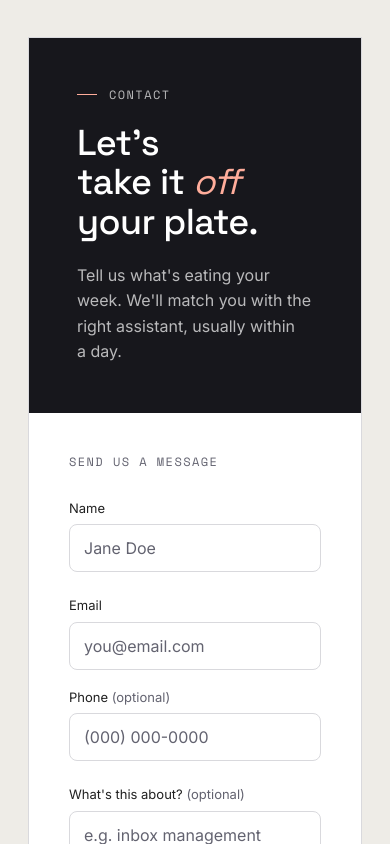
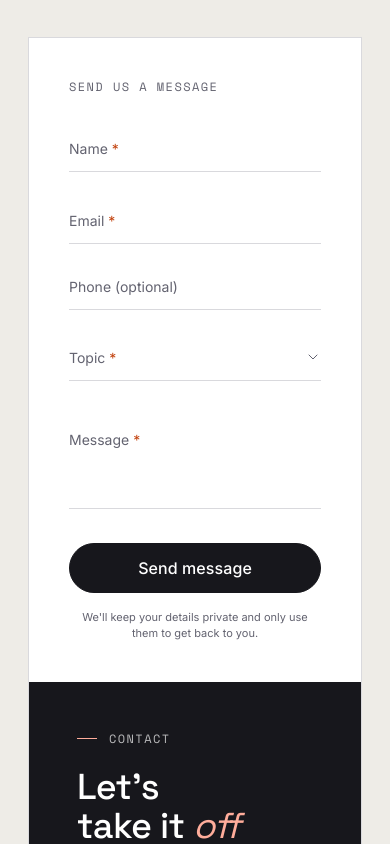
Before and after one commit to martinkilombe/Virtual-Assistant, a Next.js app: page / in a window 390 px wide. Shown: the part 6860-7704 px from the top of the page. Built offline with nearby package versions, Linux system fonts and the light colour scheme.

Commit message:
fix the contact us section

```diff
--- a/package.json
+++ b/package.json
@@ -8,14 +8,17 @@
     "start": "next start"
   },
   "dependencies": {
+    "libphonenumber-js": "^1.13.7",
     "next": "^15.0.0",
     "react": "^19.0.0",
-    "react-dom": "^19.0.0"
+    "react-dom": "^19.0.0",
+    "validator": "^13.15.35"
   },
   "devDependencies": {
     "@types/node": "^22",
     "@types/react": "^19",
     "@types/react-dom": "^19",
+    "@types/validator": "^13.15.10",
     "typescript": "^5"
   }
 }
--- a/src/app/globals.css
+++ b/src/app/globals.css
@@ -352,33 +352,65 @@ em { font-style: italic; }
    ============================================================ */
 .iva-field { display: flex; flex-direction: column; gap: 6px; }
 .iva-field + .iva-field { margin-top: 18px; }
-.iva-field__label {
+.iva-field__control { position: relative; }
+.iva-field__optional { color: var(--muted); font-weight: 400; }
+.iva-field__required { color: var(--clay-text); }
+.iva-field__input,
+.iva-field__textarea,
+.iva-field__select {
   font-family: var(--font-body);
-  font-size: 13px;
-  color: var(--ink-soft);
-}
-.iva-field__optional { color: var(--muted); font-weight: 400; }
-.iva-field__input,
-.iva-field__textarea {
-  font-family: var(--font-body);
-  font-size: var(--fs-body);
+  font-size: var(--fs-sm);
   color: var(--ink);
-  background: var(--paper);
-  border: 1px solid var(--line);
-  border-radius: var(--r-sm);
+  background: transparent;
+  border: none;
+  border-bottom: 1px solid var(--line);
+  border-radius: 0;
   outline: none;
   width: 100%;
   transition: border-color var(--dur);
 }
-.iva-field__input { padding: 13px 14px; }
-.iva-field__textarea { padding: 13px 14px; resize: vertical; min-height: 110px; }
+.iva-field__input { padding: 20px 0 10px; }
+.iva-field__textarea { padding: 20px 0 10px; resize: none; min-height: 110px; }
+.iva-field__select { padding: 20px 24px 10px 0; appearance: none; cursor: pointer; }
 .iva-field__input:focus,
-.iva-field__textarea:focus { border-color: var(--clay); }
-.iva-field__input::placeholder,
-.iva-field__textarea::placeholder { color: var(--muted); }
+.iva-field__textarea:focus,
+.iva-field__select:focus { border-color: var(--clay); }
 .iva-field--invalid .iva-field__input,
-.iva-field--invalid .iva-field__textarea { border-color: var(--error); }
+.iva-field--invalid .iva-field__textarea,
+.iva-field--invalid .iva-field__select { border-color: var(--error); }
 .iva-field__hint { font-size: var(--fs-micro); color: var(--error); }
+.iva-field__selecticon {
+  position: absolute;
+  top: 50%;
+  right: 0;
+  transform: translateY(-50%);
+  color: var(--muted);
+  pointer-events: none;
+}
+
+/* Floating label: rests as a placeholder, lifts above the underline on focus/value */
+.iva-field__label {
+  position: absolute;
+  left: 0;
+  top: 50%;
+  transform: translateY(-50%);
+  font-family: var(--font-body);
+  font-size: var(--fs-sm);
+  font-weight: 400;
+  color: var(--muted);
+  white-space: nowrap;
+  pointer-events: none;
+  transition: top var(--dur), font-size var(--dur), color var(--dur);
+}
+.iva-field__textarea ~ .iva-field__label { top: 30px; transform: none; }
+.iva-field__label--float,
+.iva-field__textarea ~ .iva-field__label--float {
+  top: 0;
+  transform: none;
+  font-size: var(--fs-micro);
+  color: var(--muted);
+}
+.iva-field--invalid .iva-field__label { color: var(--error); }
 
 /* ============================================================
    SECTION: Navigation
@@ -1077,6 +1109,19 @@ em { font-style: italic; }
   width: 68px; height: 68px; border-radius: 50%;
   background: transparent; border: 1px solid var(--clay); color: var(--clay);
   margin-bottom: 20px;
+  animation: thankPop var(--dur-slow) var(--ease-out) both;
+}
+.iva-cta__thankicon .iva-check__path {
+  stroke-dasharray: 1 1;
+  stroke-dashoffset: 1;
+  animation: checkDraw var(--dur-slow) var(--ease-out) 180ms both;
+}
+@keyframes thankPop {
+  from { opacity: 0; transform: scale(0.6); }
+  to   { opacity: 1; transform: scale(1); }
+}
+@keyframes checkDraw {
+  to { stroke-dashoffset: 0; }
 }
 .iva-cta__thanks h3 { font-family: var(--font-display); font-size: var(--fs-h3); margin: 0 0 10px; }
 .iva-cta__thanks p { color: var(--muted); max-width: 38ch; margin: 0 auto 24px; }
@@ -1084,6 +1129,8 @@ em { font-style: italic; }
 @media (max-width: 820px) {
   .iva-cta__grid { grid-template-columns: 1fr; }
   .iva-cta__row { grid-template-columns: 1fr; }
+  .iva-cta__form { order: 1; }
+  .iva-cta__panel { order: 2; }
 }
 
 /* ============================================================
--- a/src/components/ContactCTA.tsx
+++ b/src/components/ContactCTA.tsx
@@ -1,6 +1,8 @@
 'use client'
 
 import { useState } from 'react'
+import isEmail from 'validator/lib/isEmail'
+import { isValidPhoneNumber } from 'libphonenumber-js/min'
 import Button from '@/components/ui/Button'
 import Eyebrow from '@/components/ui/Eyebrow'
 import Field from '@/components/ui/Field'
@@ -17,10 +19,36 @@ interface FormValues {
 interface FormErrors {
   name?: string
   email?: string
+  phone?: string
+  subject?: string
   message?: string
 }
 
 const EMPTY: FormValues = { name: '', email: '', phone: '', subject: '', message: '' }
+
+const TOPICS = [
+  'Research & Reports',
+  'Expensing & Invoicing',
+  'Scheduling & Planning',
+  'Marketing & Social',
+  'Something else',
+]
+
+function validateField(key: keyof FormErrors, value: string): string | undefined {
+  switch (key) {
+    case 'name':
+      return value.trim() ? undefined : 'Please enter your name'
+    case 'email':
+      return isEmail(value) ? undefined : 'Enter a valid email'
+    case 'phone':
+      if (!value.trim()) return undefined
+      return isValidPhoneNumber(value, 'US') ? undefined : 'Enter a valid phone number'
+    case 'subject':
+      return value.trim() ? undefined : "Let us know what this is about"
+    case 'message':
+      return value.trim() ? undefined : 'Tell us how we can help'
+  }
+}
 
 interface ContactCTAProps {
   eyebrow?: string
@@ -43,19 +71,28 @@ export default function ContactCTA({
 
   const set =
     (key: keyof FormValues) =>
-    (e: React.ChangeEvent<HTMLInputElement | HTMLTextAreaElement>) => {
+    (e: React.ChangeEvent<HTMLInputElement | HTMLTextAreaElement | HTMLSelectElement>) => {
       setV((s) => ({ ...s, [key]: e.target.value }))
       setErr((s) => ({ ...s, [key]: undefined }))
     }
 
+  const blur =
+    (key: keyof FormErrors) =>
+    (e: React.FocusEvent<HTMLInputElement | HTMLTextAreaElement | HTMLSelectElement>) => {
+      setErr((s) => ({ ...s, [key]: validateField(key, e.target.value) }))
+    }
+
   const submit = (e: React.FormEvent) => {
     e.preventDefault()
-    const next: FormErrors = {}
-    if (!v.name.trim()) next.name = 'Please enter your name'
-    if (!/^[^@\s]+@[^@\s]+\.[^@\s]+$/.test(v.email)) next.email = 'Enter a valid email'
-    if (!v.message.trim()) next.message = 'Tell us how we can help'
+    const next: FormErrors = {
+      name: validateField('name', v.name),
+      email: validateField('email', v.email),
+      phone: validateField('phone', v.phone),
+      subject: validateField('subject', v.subject),
+      message: validateField('message', v.message),
+    }
     setErr(next)
-    if (Object.keys(next).length === 0) setSent(true)
+    if (Object.values(next).every((msg) => !msg)) setSent(true)
   }
 
   return (
@@ -97,44 +134,63 @@ export default function ContactCTA({
                 <div className="iva-cta__row">
                   <Field
                     label="Name"
-                    placeholder="Jane Doe"
+                    required
+                    autoComplete="name"
                     value={v.name}
                     onChange={set('name')}
+                    onBlur={blur('name')}
                     invalid={!!err.name}
                     hint={err.name}
                   />
                   <Field
                     type="email"
                     label="Email"
-                    placeholder="you@email.com"
+                    required
+                    autoComplete="email"
                     value={v.email}
                     onChange={set('email')}
+                    onBlur={blur('email')}
                     invalid={!!err.email}
                     hint={err.email}
                   />
                 </div>
                 <div className="iva-cta__row">
                   <Field
+                    type="tel"
                     label="Phone"
                     optional
-                    placeholder="(000) 000-0000"
+                    autoComplete="tel"
                     value={v.phone}
                     onChange={set('phone')}
+                    onBlur={blur('phone')}
+                    invalid={!!err.phone}
+                    hint={err.phone}
                   />
                   <Field
-                    label="What's this about?"
-                    optional
-                    placeholder="e.g. inbox management"
+                    as="select"
+                    label="Topic"
+                    required
                     value={v.subject}
                     onChange={set('subject')}
-                  />
+                    onBlur={blur('subject')}
+                    invalid={!!err.subject}
+                    hint={err.subject}
+                  >
+                    <option value="" disabled hidden />
+                    {TOPICS.map((topic) => (
+                      <option key={topic} value={topic}>
+                        {topic}
+                      </option>
+                    ))}
+                  </Field>
                 </div>
                 <Field
                   as="textarea"
                   label="Message"
-                  placeholder="Tell us what's eating your week"
+                  required
                   value={v.message}
                   onChange={set('message')}
+                  onBlur={blur('message')}
                   invalid={!!err.message}
                   hint={err.message}
                 />
--- a/src/components/icons.tsx
+++ b/src/components/icons.tsx
@@ -141,10 +141,18 @@ export function IconArrowL(p: IconProps) {
   )
 }
 
+export function IconChevronDown(p: IconProps) {
+  return (
+    <SVGIcon {...p}>
+      <path d="M6 9l6 6 6-6" />
+    </SVGIcon>
+  )
+}
+
 export function IconCheck(p: IconProps) {
   return (
     <SVGIcon {...p}>
-      <path d="M5 12.5l4.5 4.5L19 7" />
+      <path className="iva-check__path" pathLength={1} d="M5 12.5l4.5 4.5L19 7" />
     </SVGIcon>
   )
 }
--- a/src/components/ui/Field.tsx
+++ b/src/components/ui/Field.tsx
@@ -1,7 +1,13 @@
 'use client'
 
-import { useId } from 'react'
-import type { InputHTMLAttributes, TextareaHTMLAttributes } from 'react'
+import { useId, useState } from 'react'
+import type {
+  FocusEvent,
+  InputHTMLAttributes,
+  SelectHTMLAttributes,
+  TextareaHTMLAttributes,
+} from 'react'
+import { IconChevronDown } from '@/components/icons'
 
 type FieldAsInput = InputHTMLAttributes<HTMLInputElement> & {
   as?: 'input'
@@ -21,7 +27,17 @@ type FieldAsTextarea = TextareaHTMLAttributes<HTMLTextAreaElement> & {
   optional?: boolean
 }
 
-type FieldProps = FieldAsInput | FieldAsTextarea
+type FieldAsSelect = SelectHTMLAttributes<HTMLSelectElement> & {
+  as: 'select'
+  bare?: boolean
+  invalid?: boolean
+  hint?: string
+  label?: string
+  optional?: boolean
+}
+
+type FieldProps = FieldAsInput | FieldAsTextarea | FieldAsSelect
+type FieldElement = HTMLInputElement | HTMLTextAreaElement | HTMLSelectElement
 
 export default function Field({
   as = 'input',
@@ -30,37 +46,99 @@ export default function Field({
   hint,
   label,
   optional,
+  required,
   className = '',
+  children,
+  value,
+  onFocus,
+  onBlur,
   ...rest
 }: FieldProps) {
   const autoId = useId()
   const id = rest.id ?? autoId
+  const hintId = `${id}-hint`
+  const [focused, setFocused] = useState(false)
+  const hasValue = typeof value === 'string' ? value.length > 0 : !!value
+  const floated = focused || hasValue
+
+  const handleFocus = (e: FocusEvent<FieldElement>) => {
+    setFocused(true)
+    ;(onFocus as ((e: FocusEvent<FieldElement>) => void) | undefined)?.(e)
+  }
+  const handleBlur = (e: FocusEvent<FieldElement>) => {
+    setFocused(false)
+    ;(onBlur as ((e: FocusEvent<FieldElement>) => void) | undefined)?.(e)
+  }
+
   const wrapCls = ['iva-field', invalid ? 'iva-field--invalid' : '']
     .filter(Boolean)
     .join(' ')
 
+  const labelNode = label && (
+    <label
+      htmlFor={id}
+      className={`iva-field__label ${floated ? 'iva-field__label--float' : ''}`.trim()}
+    >
+      {label}
+      {optional && <span className="iva-field__optional"> (optional)</span>}
+      {required && !optional && (
+        <span className="iva-field__required" aria-hidden="true"> *</span>
+      )}
+    </label>
+  )
+
   return (
     <div className={wrapCls}>
-      {label && (
-        <label className="iva-field__label" htmlFor={id}>
-          {label}
-          {optional && <span className="iva-field__optional"> (optional)</span>}
-        </label>
-      )}
+      <div className="iva-field__control">
         {as === 'textarea' ? (
           <textarea
             id={id}
+            required={required}
+            value={value as string | undefined}
+            onFocus={handleFocus}
+            onBlur={handleBlur}
+            aria-invalid={invalid || undefined}
+            aria-describedby={hint ? hintId : undefined}
             className={`iva-field__textarea ${className}`.trim()}
             {...(rest as TextareaHTMLAttributes<HTMLTextAreaElement>)}
           />
+        ) : as === 'select' ? (
+          <select
+            id={id}
+            required={required}
+            value={value as string | undefined}
+            onFocus={handleFocus}
+            onBlur={handleBlur}
+            aria-invalid={invalid || undefined}
+            aria-describedby={hint ? hintId : undefined}
+            className={`iva-field__select ${className}`.trim()}
+            {...(rest as SelectHTMLAttributes<HTMLSelectElement>)}
+          >
+            {children}
+          </select>
         ) : (
           <input
             id={id}
+            required={required}
+            value={value as string | undefined}
+            onFocus={handleFocus}
+            onBlur={handleBlur}
+            aria-invalid={invalid || undefined}
+            aria-describedby={hint ? hintId : undefined}
             className={`iva-field__input ${className}`.trim()}
             {...(rest as InputHTMLAttributes<HTMLInputElement>)}
           />
         )}
-      {hint && <span className="iva-field__hint">{hint}</span>}
+        {labelNode}
+        {as === 'select' && (
+          <IconChevronDown size={16} className="iva-field__selecticon" />
+        )}
+      </div>
+      {hint && (
+        <span id={hintId} className="iva-field__hint">
+          {hint}
+        </span>
+      )}
     </div>
   )
 }
```
Also changed, not shown: 2 other files (tests, documents, lock files or other folders). Lines whose indentation alone changed are shown as unchanged.
